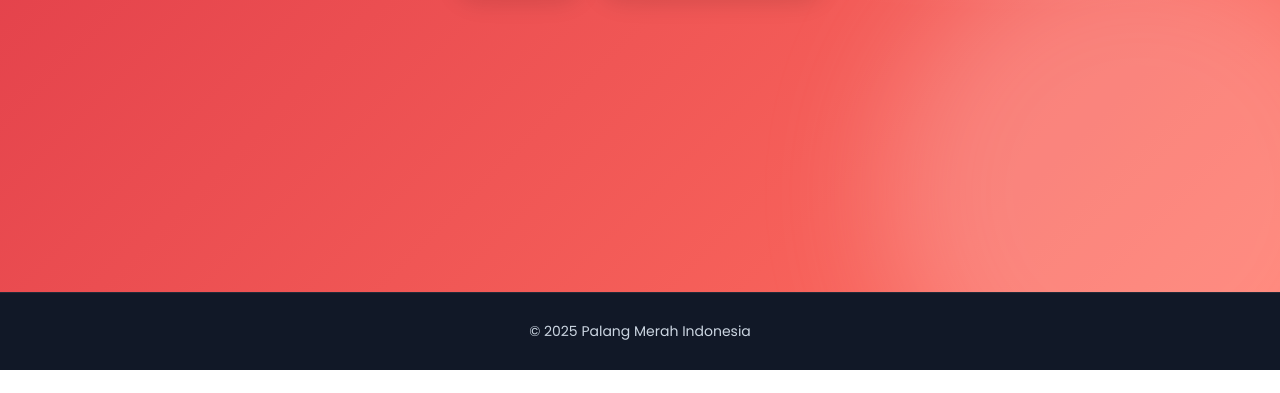
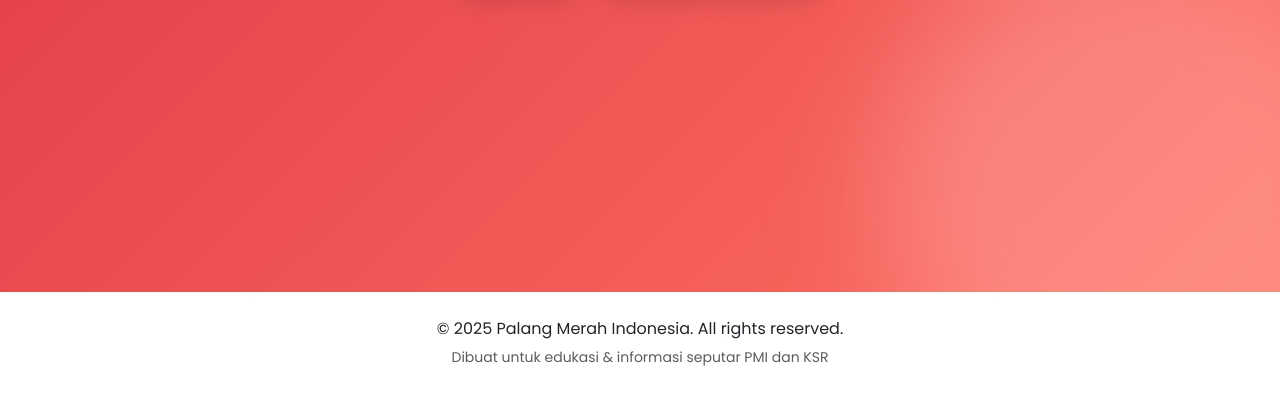
Before and after one commit to rbayu21/Pendaftaran-KSR, a plain HTML site: page index.html in a window 1280 px wide. Shown: the part 508-901 px from the top of the page. Before the commit the page ends 878 px from the top, so only its background shows below. Drawn offline with nearby package versions, Linux system fonts and the light colour scheme.

Commit message:
index.html

```diff
--- a/index.html
+++ b/index.html
@@ -190,8 +190,10 @@
     </div>
   </section>
 
-  <footer><div class="container"><div class="small">© 2025 Palang Merah Indonesia</div></div></footer>
-
+  <footer class="bg-white text-dark py-4 text-center">
+  <p class="mb-1">&copy; 2025 Palang Merah Indonesia. All rights reserved.</p>
+  <small class="text-muted">Dibuat untuk edukasi & informasi seputar PMI dan KSR</small>
+</footer>
   <!-- Scripts -->
   <script src="https://cdn.jsdelivr.net/npm/bootstrap@5.3.3/dist/js/bootstrap.bundle.min.js"></script>
   <script>
```
